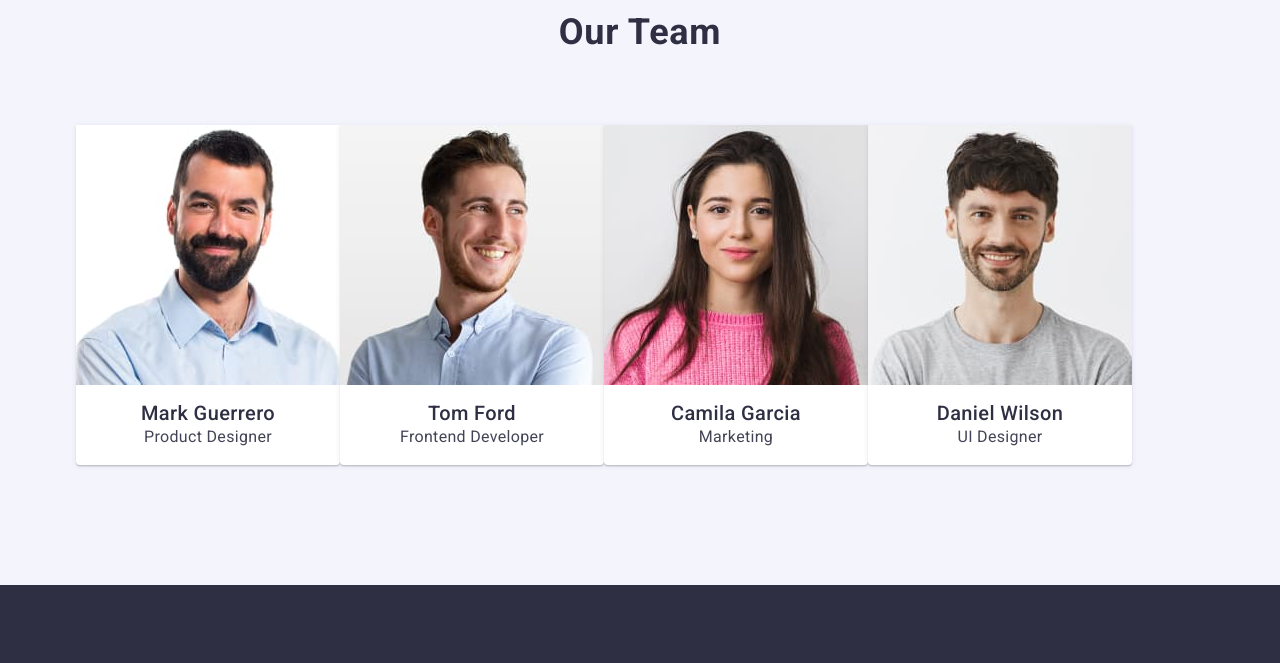
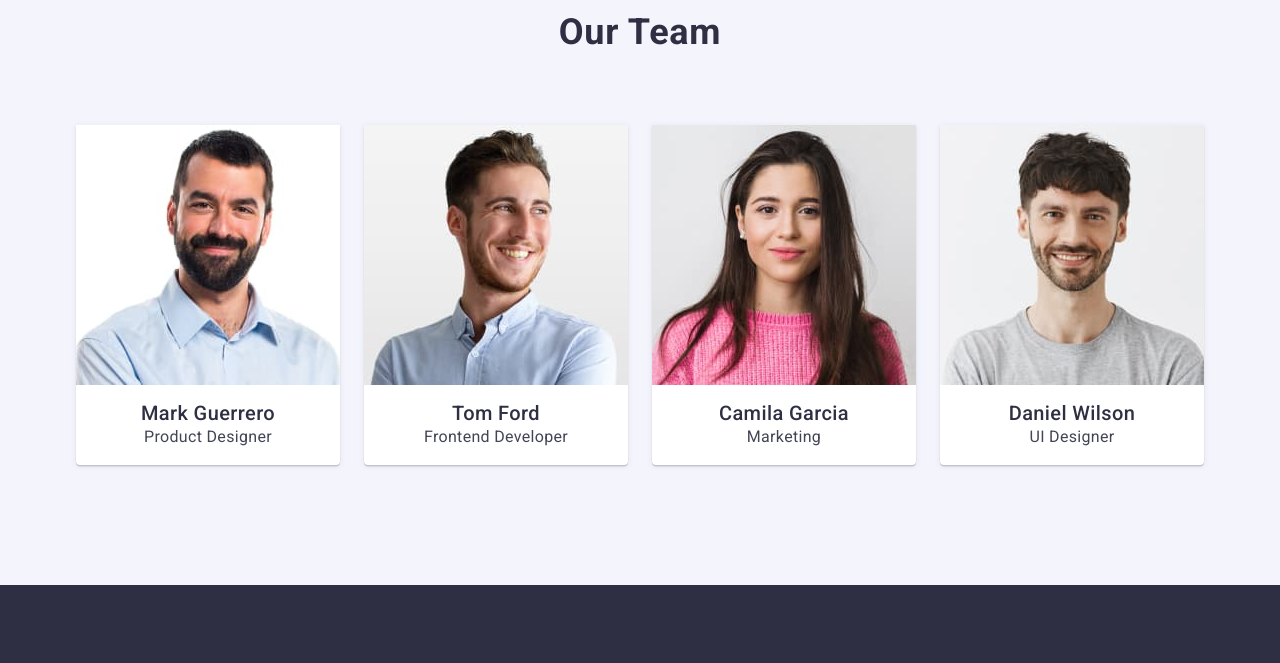
Before and after one commit to katerynachu/goit-markup-hw-03, a plain HTML site: page index.html in a window 1280 px wide. Shown: the part 1680-2343 px from the top of the page. Drawn offline with nearby package versions, Linux system fonts and the light colour scheme.

Commit message:
fix gap in team section

```diff
--- a/css/style.css
+++ b/css/style.css
@@ -181,6 +181,9 @@ letter-spacing: 0.02em;
     background-color: var(--bg-grey);
     padding: 120px 0;
 }
+.team_list{
+    gap: 24px;
+}
 .team_title{
     margin-bottom: 72px;
 }
```
